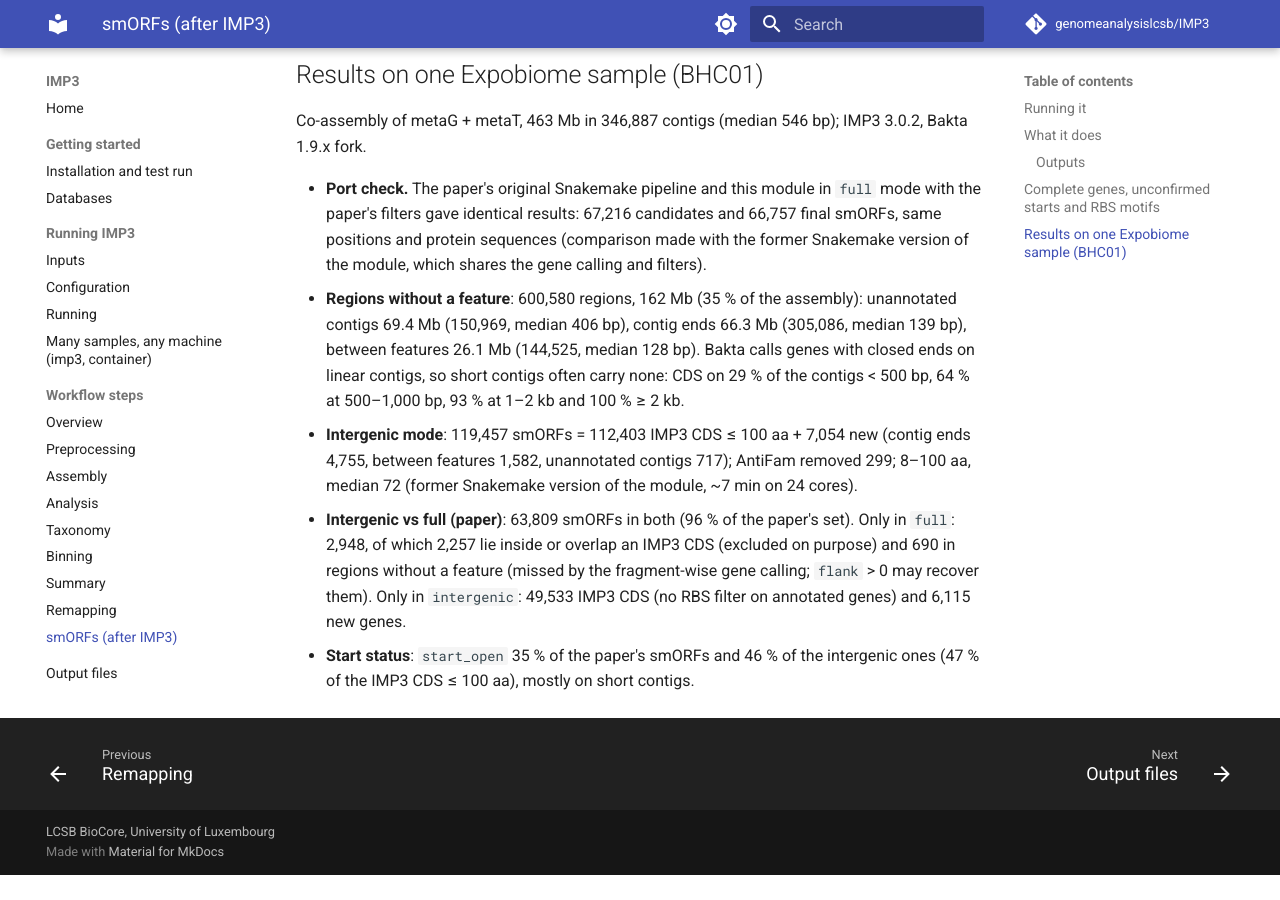
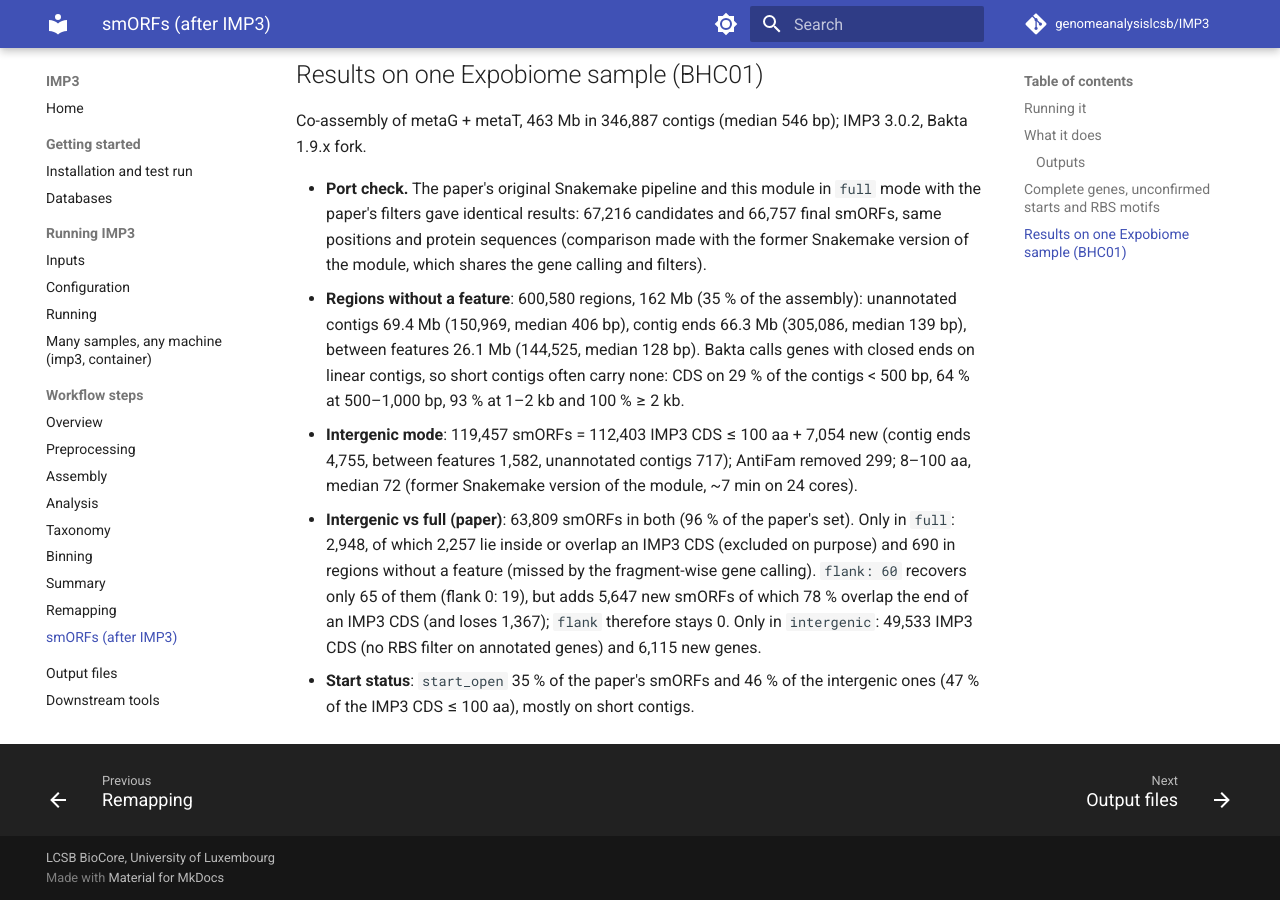
Before and after one commit to genomeanalysislcsb/IMP3, an MkDocs documentation site: the page built from docs/steps/smorf.md, in a window 1280 px wide and 900 px high, scrolled down 5018 px. Built offline with MkDocs 1.6.1 and Material for MkDocs 9.7.7, drawn with Linux system fonts in a browser that asks for light colours; comment, search, counter and statistics services are not loaded; before the commit the page ends 5893 px from its top, so only the background shows below that.

Commit message:
smORF docs: flank test on BHC01, flank stays 0
Co-Authored-By: Claude Opus 5.5 <noreply@anthropic.com>
Claude-Session: https://claude.ai/code/session_01L5bQxNJvvvTRxDQ7VNdjru

```diff
--- a/docs/steps/smorf.md
+++ b/docs/steps/smorf.md
@@ -157,7 +157,8 @@ Co-assembly of metaG + metaT, 463 Mb in 346,887 contigs (median 546 bp); IMP3 3.
   features 1,582, unannotated contigs 717); AntiFam removed 299; 8–100 aa, median 72 (former Snakemake version of the module, ~7 min on 24 cores).
 - **Intergenic vs full (paper)**: 63,809 smORFs in both (96 % of the paper's set). Only in `full`: 2,948, of which
   2,257 lie inside or overlap an IMP3 CDS (excluded on purpose) and 690 in regions without a feature (missed by the
-  fragment-wise gene calling; `flank` > 0 may recover them). Only in `intergenic`: 49,533 IMP3 CDS (no RBS filter on
+  fragment-wise gene calling). `flank: 60` recovers only 65 of them (flank 0: 19), but adds 5,647 new smORFs of which
+  78 % overlap the end of an IMP3 CDS (and loses 1,367); `flank` therefore stays 0. Only in `intergenic`: 49,533 IMP3 CDS (no RBS filter on
   annotated genes) and 6,115 new genes.
 - **Start status**: `start_open` 35 % of the paper's smORFs and 46 % of the intergenic ones (47 % of the IMP3 CDS
   ≤ 100 aa), mostly on short contigs.
```
Also changed, not shown: TODO.md (+0 -2 lines).
